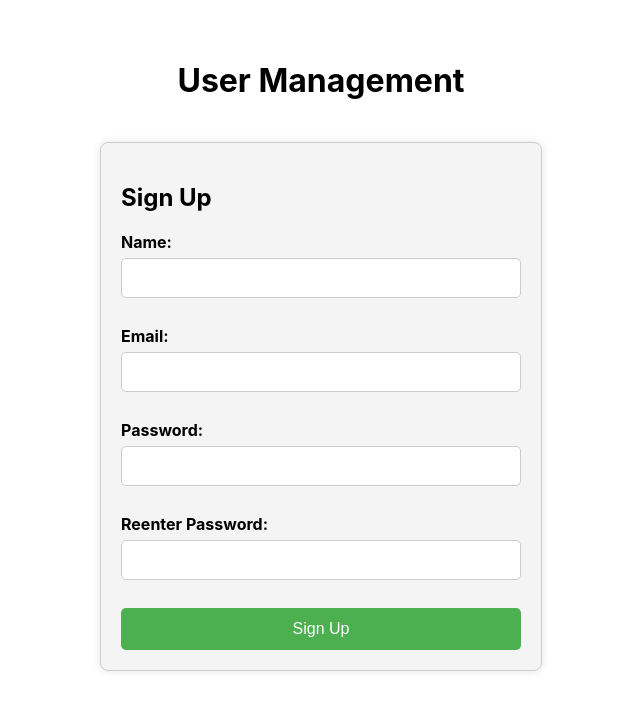
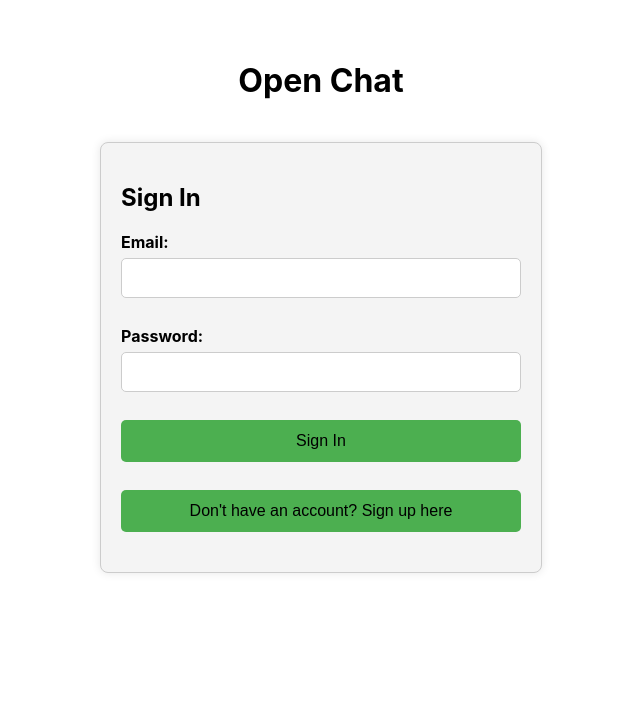
Before and after one commit to kk2491/open-chat-webapp, a React (Create React App) app: page / in a window 1280 px wide. Shown: the top 710 px of the page, without its empty margins (319-959 px from the left). Built offline with nearby package versions, Linux system fonts and the light colour scheme.

Commit message:
updated styles for signin and signup

```diff
--- a/src/App.js
+++ b/src/App.js
@@ -24,15 +24,16 @@ import "./App.css";
 function App() {
   return (
     <div className="app-container">
-      <h1 className="App-header">User Management</h1>
+      <h1 className="App-header">Open Chat</h1>
       <Router>
         <Routes>
+          <Route path="/signup" element={<SignUp />}></Route>
           <Route path="/signin" element={<SignIn />}></Route>
           <Route path="/dashboard" element={<Dashboard />}></Route>
           <Route path="/dashboard/invite" element={<InviteUser />} />
           <Route path="/dashboard/messages" element={<ChatMessage />} />
           <Route path="/dashboard/users" element={<ManageUsers />} />
-          <Route path="/" element={<SignUp />} />
+          <Route path="/" element={<SignIn />} />
         </Routes>
       </Router>
     </div>
--- a/src/components/SignIn.css
+++ b/src/components/SignIn.css
@@ -38,19 +38,36 @@ input {
     margin-top: 6px;
   }
 
-.submit-button {
+.signin-submit-button {
     background-color: #4caf50;
-    color: white;
+    color: black;
     padding: 12px;
     border: none;
     border-radius: 5px;
     cursor: pointer;
     font-size: 16px;
     transition: background-color 0.3s;
-}
+    margin-bottom: 28px;
+  }
 
-.submit-button:hover {
+.signin-signup-button {
+    background-color: #4caf50;
+    color: black;
+    padding: 12px;
+    border: none;
+    border-radius: 5px;
+    cursor: pointer;
+    font-size: 16px;
+    transition: background-color 0.3s;
+    margin-bottom: 20px;
+  }
+
+.signin-submit-button:hover {
     background-color: #45a049;
+  }
+
+.signin-signup-button:hover {
+  background-color: #45a049;
   }
 
 .error-summary {
--- a/src/components/SignIn.jsx
+++ b/src/components/SignIn.jsx
@@ -56,15 +56,10 @@ const SignIn = () => {
         signInOutput.data.tokenExpirationTime
       );
 
-      console.log("============");
       let temp1 = retrieveAccessToken();
-      console.log("temp1 : ", temp1);
       let temp2 = retrieveRefreshToken();
-      console.log("temp2 : ", temp2);
       let temp3 = retrieveUserId();
-      console.log("temp3 : ", temp3);
       let temp4 = retrieveTokenExpirationTimestamp();
-      console.log("temp2 : ", temp4);
 
       console.log("successfully signed in");
       navigate("/dashboard");
@@ -90,6 +85,11 @@ const SignIn = () => {
     }
   };
 
+  const handleSignUp = () => {
+    navigate("/signup");
+    return;
+  };
+
   return (
     <div className="signin-container">
       <h2>Sign In</h2>
@@ -111,8 +111,11 @@ const SignIn = () => {
             <p> Something went wrong, please try again</p>
           </div>
         )}
-        <button type="submit" className="submit-button">
+        <button type="submit" className="signin-submit-button">
           Sign In
+        </button>
+        <button type="button" className="signin-signup-button" onClick={handleSignUp}>
+          Don't have an account? Sign up here
         </button>
       </form>
     </div>
--- a/src/components/SignUp.css
+++ b/src/components/SignUp.css
@@ -38,18 +38,34 @@ input {
     margin-top: 6px;
   }
 
-.submit-button {
+.signup-submit-button {
     background-color: #4caf50;
-    color: white;
+    color: black;
     padding: 12px;
     border: none;
     border-radius: 5px;
     cursor: pointer;
     font-size: 16px;
     transition: background-color 0.3s;
+    margin-bottom: 28px;
 }
 
-.submit-button:hover {
+.signup-submit-button:hover {
+    background-color: #45a049;
+  }
+
+.signup-signin-button {
+    background-color: #4caf50;
+    color: black;
+    padding: 12px;
+    border: none;
+    border-radius: 5px;
+    cursor: pointer;
+    font-size: 16px;
+    transition: background-color 0.3s;
+  }
+
+.signup-signin-button:hover {
     background-color: #45a049;
   }
 
--- a/src/components/SignUp.jsx
+++ b/src/components/SignUp.jsx
@@ -1,4 +1,5 @@
 import React, { useState } from "react";
+import { useNavigate } from "react-router-dom";
 import Joi from "joi";
 import { signUpService } from "../common/ApiServices";
 import { saveUserId, saveAccessToken, saveRefreshToken, saveTokenExpirationTimestamp } from "../common/Storage";
@@ -10,6 +11,7 @@ const SignUp = () => {
   const [password, setPassword] = useState("");
   const [reenterPassword, setReenterPassword] = useState("");
   const [error, setError] = useState("");
+  const navigate = useNavigate();
 
   const signUpSchema = Joi.object({
     name: Joi.string().required(),
@@ -79,6 +81,10 @@ const SignUp = () => {
     }
   };
 
+  const handleSignIn = () => {
+    navigate("/signin");
+  };
+
   return (
     <div className="signup-container">
       <h2>Sign Up</h2>
@@ -112,8 +118,11 @@ const SignUp = () => {
             <p> Something went wrong, please try again</p>
           </div>
         )}
-        <button type="submit" className="submit-button">
+        <button type="submit" className="signup-submit-button">
           Sign Up
+        </button>
+        <button type="button" className="signup-signin-button" onClick={handleSignIn}>
+          Already have an account? Sign in here
         </button>
       </form>
     </div>
```
